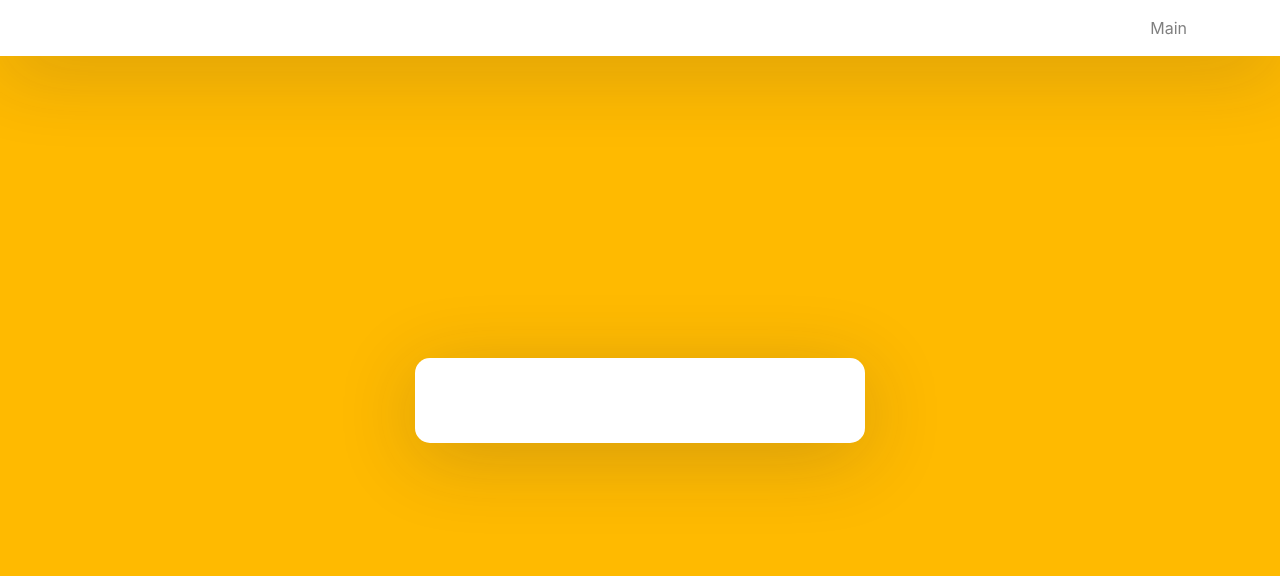
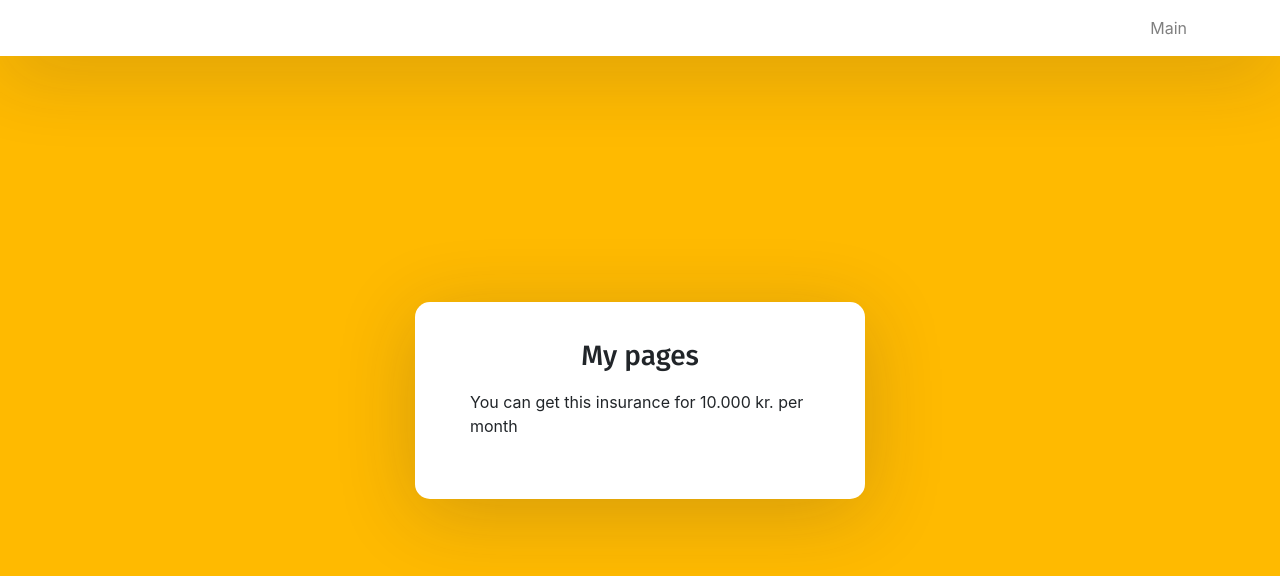
Before and after one commit to BjornGudmundsson/Reboot, a React (Create React App) app: page /option2 in a window 1280 px wide. Shown: the top 576 px of the page. Built offline with nearby package versions, Linux system fonts and the light colour scheme.

Commit message:
many sites added huge wow

```diff
--- a/package.json
+++ b/package.json
@@ -8,7 +8,10 @@
     "@testing-library/user-event": "^7.2.1",
     "bootstrap": "^4.4.1",
     "react": "^16.12.0",
+    "react-bootstrap": "^1.0.0-beta.16",
+    "react-bootstrap-dropdown": "^0.3.0",
     "react-dom": "^16.12.0",
+    "react-dropdown": "^1.6.4",
     "react-router-dom": "^5.1.2",
     "react-scripts": "3.4.0"
   },
--- a/src/App.js
+++ b/src/App.js
@@ -5,6 +5,9 @@ import { BrowserRouter as Router, Switch, Route, Link } from "react-router-dom";
 
 import Login from "./components/login.component";
 import Main from "./components/main.component";
+import Option1 from "./components/option1.component";
+import Option2 from "./components/option2.component";
+import Option3 from "./components/option3.component";
 
 function App() {
   return (
@@ -35,6 +38,9 @@ function App() {
               <Route exact path="/" component={Login} />
               <Route path="/sign-in" component={Login} />
               <Route path="/main" component={Main} />
+              <Route path="/option1" component={Option1} />
+              <Route path="/option2" component={Option2} />
+              <Route path="/option3" component={Option3} />
             </Switch>
           </div>
         </div>
--- a/src/components/login.component.js
+++ b/src/components/login.component.js
@@ -56,7 +56,7 @@ export default class Login extends Component {
         <h3>Sign In</h3>
 
         <div className="form-group">
-          <label>Phone number</label>
+          <label>Fone number</label>
           <input
             type="text"
             value={this.state.Number}
--- a/src/components/main.component.js
+++ b/src/components/main.component.js
@@ -1,34 +1,44 @@
 import React, { Component } from "react";
+import Dropdown from "react-bootstrap/Dropdown";
 
 export default class SignUp extends Component {
+  // constructor(props) {
+  //   super(props);
+  //   this.state = { IS: "" };
+  //   this.handleChange = this.handleChange.bind(this);
+  //   this.handleSubmit = this.handleSubmit.bind(this);
+  // }
+
+  // handleChange(eventKey) {
+  //   console.log(eventKey);
+  //   return;
+  // }
+
+  // handleSubmit() {
+  //   return;
+  // }
+
   render() {
     return (
       <form>
-        <h3>Sign Up</h3>
+        <h3>My pages</h3>
         <div className="form-group">
-          <label>Phone number</label>
-          <input
-            type="text"
-            className="form-control"
-            placeholder="Enter phone number"
-          />
-        </div>
+          <Dropdown>
+            <Dropdown.Toggle variant="success" id="dropdown-basic">
+              Choose Insurance
+            </Dropdown.Toggle>
 
-        <div className="form-group">
-          <label>Password</label>
-          <input
-            type="password"
-            className="form-control"
-            placeholder="Enter password"
-          />
+            <Dropdown.Menu>
+              <Dropdown.Item href="/option1">Health Insurance</Dropdown.Item>
+              <Dropdown.Item href="/option2">Car Insurance</Dropdown.Item>
+              <Dropdown.Item href="/option3">Home Insurance</Dropdown.Item>
+            </Dropdown.Menu>
+          </Dropdown>
         </div>
 
         <button type="submit" className="btn btn-primary btn-block">
-          Sign Up
+          Submit
         </button>
-        <p className="forgot-password text-right">
-          Already registered <a href="/sign-in">sign in?</a>
-        </p>
       </form>
     );
   }
--- /dev/null
+++ b/src/components/option1.component.js
@@ -0,0 +1,14 @@
+import React, { Component } from "react";
+
+export default class Option1 extends Component {
+  render() {
+    return (
+      <form>
+        <h3>My pages</h3>
+        <div className="form-group">
+          <p>You can get this insurance for 15.000 kr. per month</p>
+        </div>
+      </form>
+    );
+  }
+}
--- /dev/null
+++ b/src/components/option2.component.js
@@ -0,0 +1,14 @@
+import React, { Component } from "react";
+
+export default class Option2 extends Component {
+  render() {
+    return (
+      <form>
+        <h3>My pages</h3>
+        <div className="form-group">
+          <p>You can get this insurance for 10.000 kr. per month</p>
+        </div>
+      </form>
+    );
+  }
+}
--- /dev/null
+++ b/src/components/option3.component.js
@@ -0,0 +1,14 @@
+import React, { Component } from "react";
+
+export default class Option3 extends Component {
+  render() {
+    return (
+      <form>
+        <h3>My pages</h3>
+        <div className="form-group">
+          <p>You can get this insurance for 10.000 kr. per month</p>
+        </div>
+      </form>
+    );
+  }
+}
```
Also changed, not shown: 2 other files (tests, documents, lock files or other folders).
